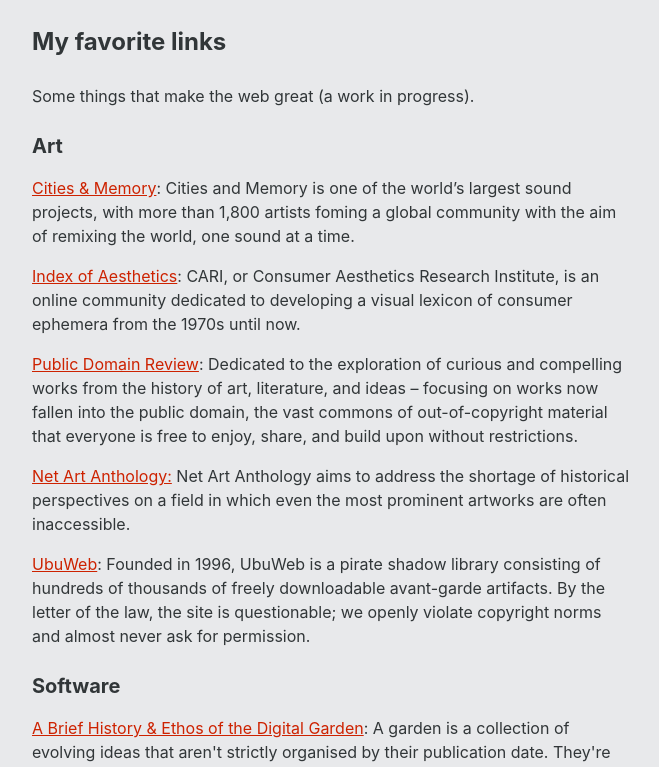
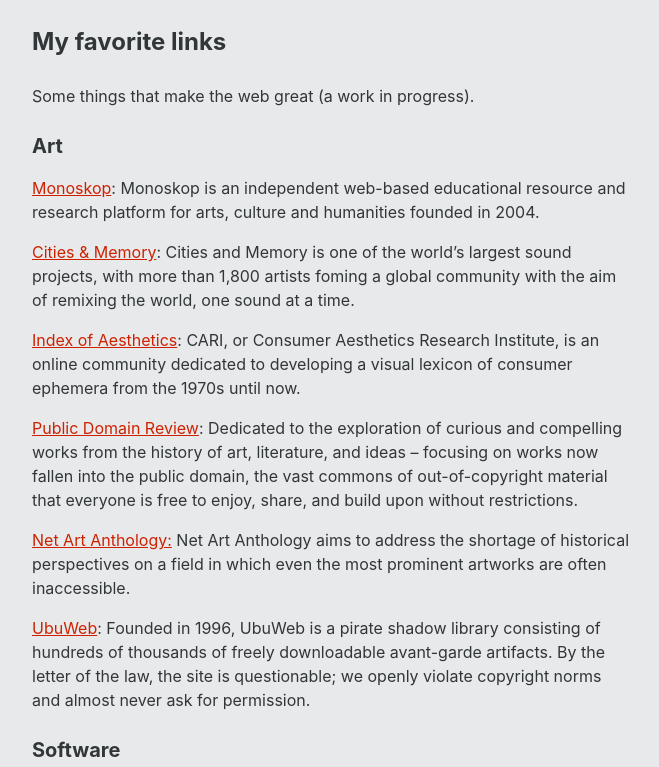
Before and after one commit to bjudson/shiftingedges, a SvelteKit app: page /links in a window 1280 px wide. Shown: the top 767 px of the page, without its empty margins (308-967 px from the left). Built offline with nearby package versions, Linux system fonts and the light colour scheme.

Commit message:
add monoskop to links page

```diff
--- a/src/routes/links/+page.svelte
+++ b/src/routes/links/+page.svelte
@@ -17,6 +17,12 @@
     <h2>Art</h2>
 
     <ul>
+      <li>
+        <a href="https://monoskop.org/">Monoskop</a>: Monoskop is an
+        independent web-based educational resource and research platform
+        for arts, culture and humanities founded in 2004.
+      </li>
+
       <li>
         <a href="https://citiesandmemory.com">Cities &amp; Memory</a>: Cities
         and Memory is one of the world’s largest sound projects, with more than
```
